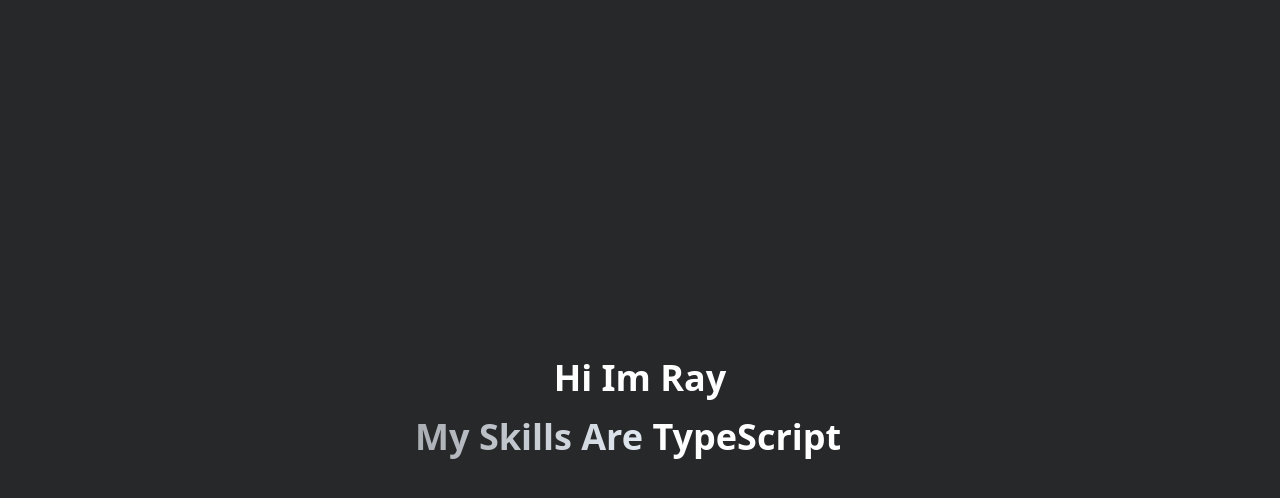
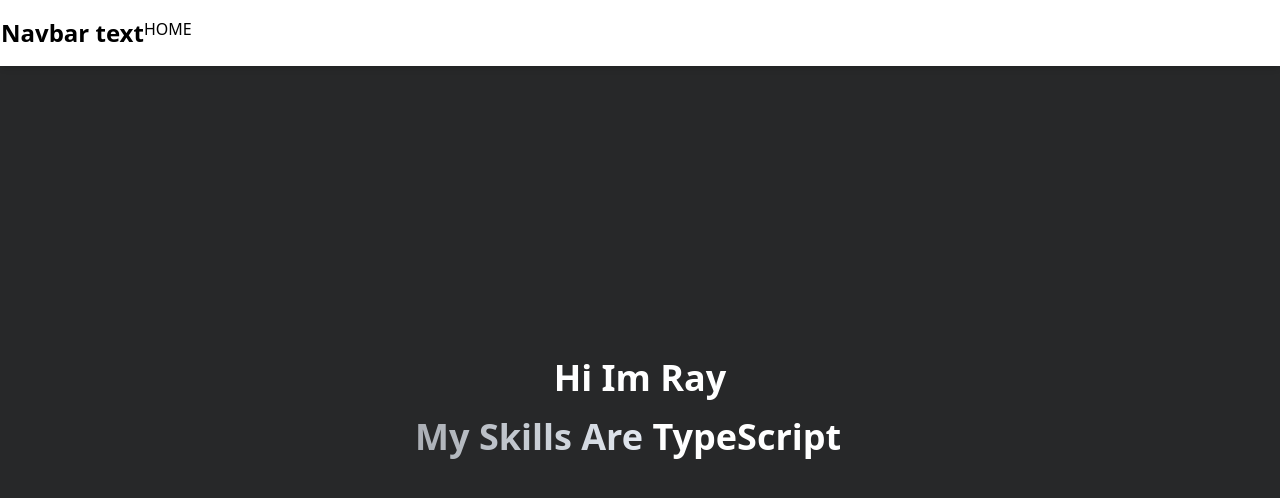
Before and after one commit to zlrkw11/portfolio-zl, a React (Vite) app: page / in a window 1280 px wide. Shown: the top 498 px of the page. Built offline with nearby package versions, Linux system fonts and the light colour scheme.

Commit message:
links map fn

```diff
--- a/src/App.jsx
+++ b/src/App.jsx
@@ -2,10 +2,12 @@ import "./styles/tailwind.css";
 
 // pages
 import Main from "./pages/Main";
+import Navbar from "./components/Navbar";
 
 function App() {
   return (
     <div className="">
+      <Navbar />
       <Main />
     </div>
   );
--- /dev/null
+++ b/src/components/Navbar.jsx
@@ -0,0 +1,21 @@
+function Navbar() {
+  let Links = [{ name: "HOME", link: "/" }];
+  return (
+    <div className="border border-white shadow-md w-full fixed top-0 left-0">
+      <div className="md:flex bg-white py-4">
+        <div className="font-bold text-2xl cursor-pointer flex items-center">
+          Navbar text
+        </div>
+        <ul>
+          {Links.map((link) => (
+            <li key={link.name}>
+              <a href={link.link}>{link.name}</a>
+            </li>
+          ))}
+        </ul>
+      </div>
+    </div>
+  );
+}
+
+export default Navbar;
```
